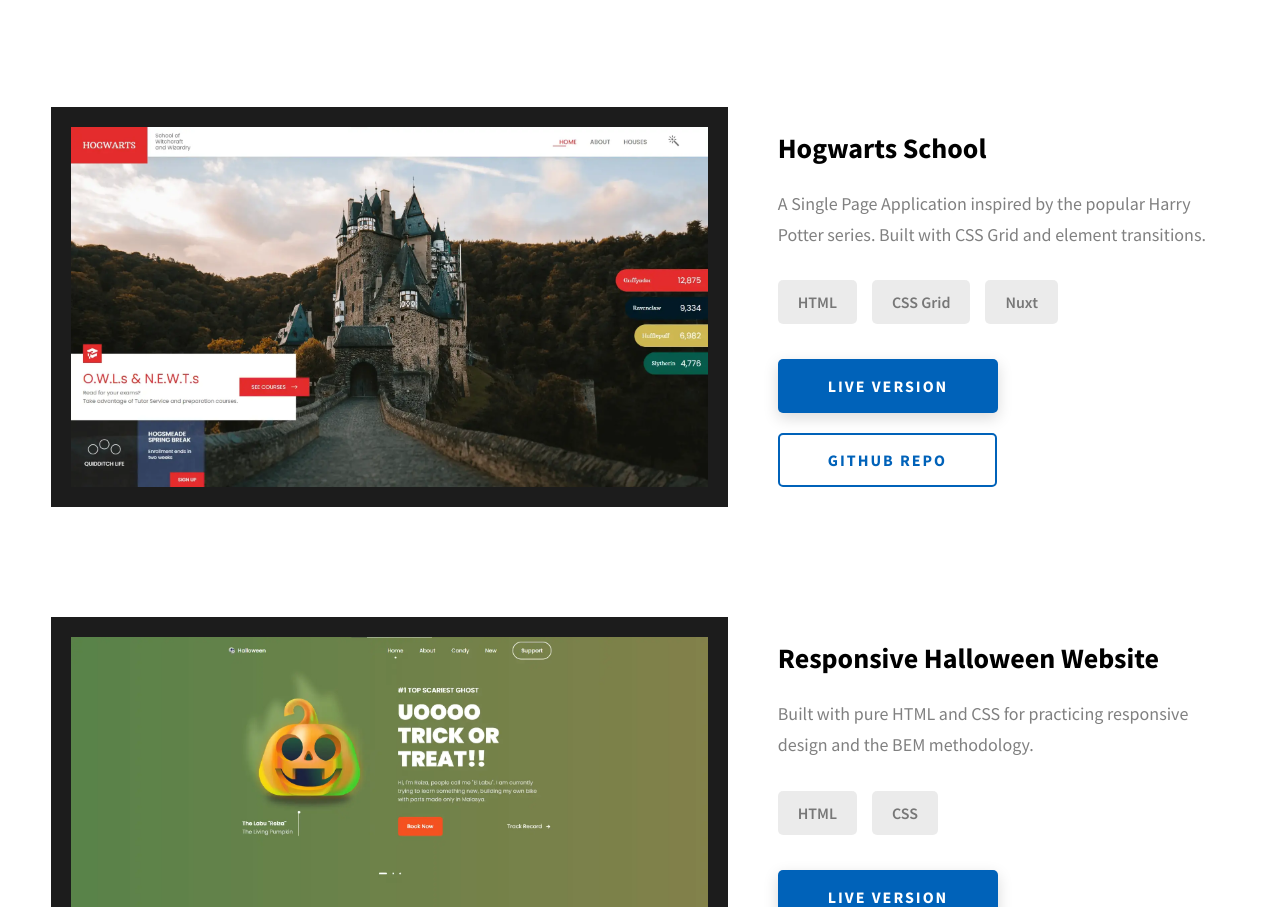
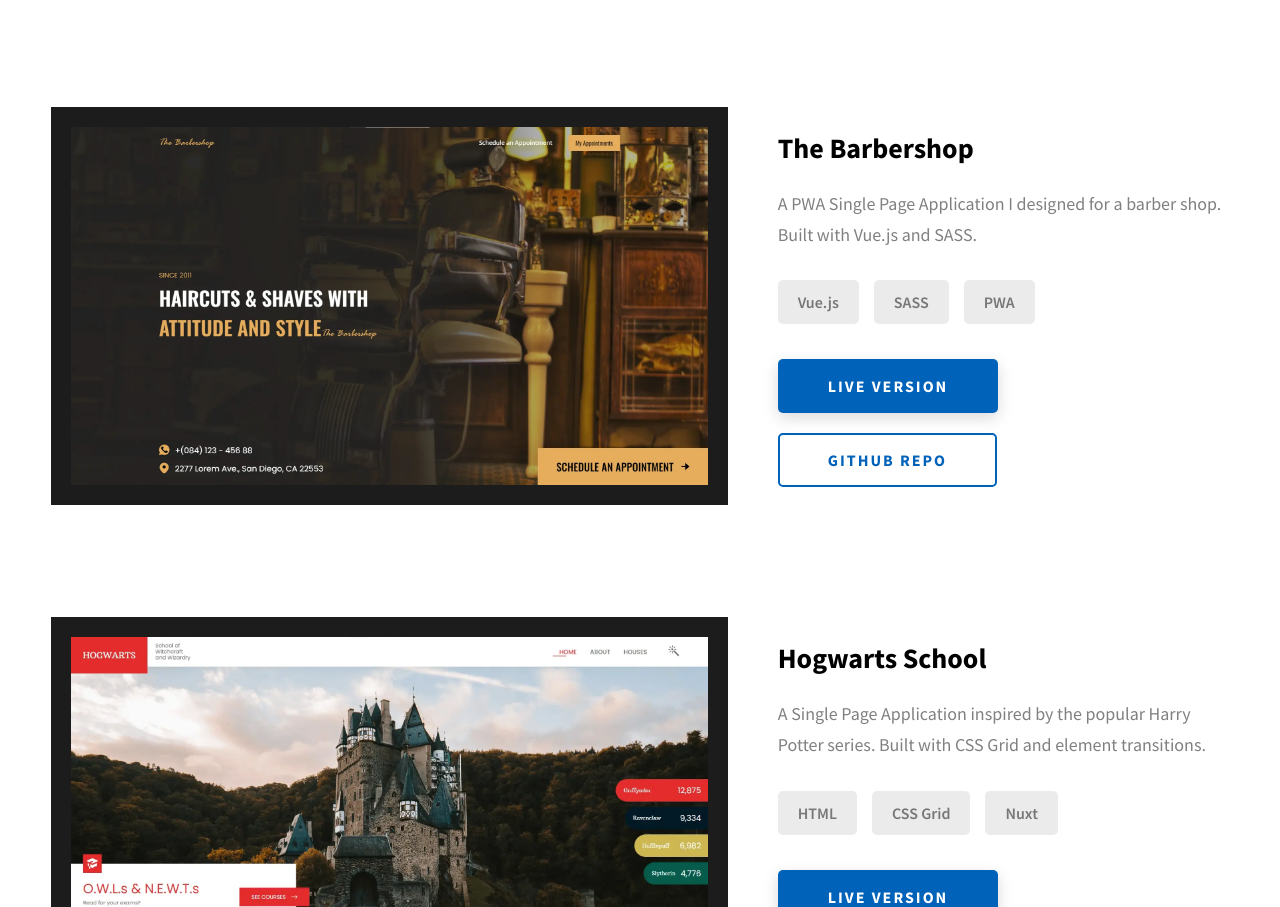
Before and after one commit to Pedro-Henrique-Ferreti/portfolio, a website built with Vite: page index.html in a window 1280 px wide. Shown: the part 1593-2500 px from the top of the page. Built offline with nearby package versions, Linux system fonts and the light colour scheme.

Commit message:
Add the app The Barbershop to projects list

```diff
--- a/index.html
+++ b/index.html
@@ -170,6 +170,43 @@
                 >
                 <a
                   href="https://github.com/Pedro-Henrique-Ferreti/Bistro-Bliss"
+                  class="btn btn--med btn--theme-inv"
+                  target="_blank"
+                  >GitHub repo</a
+                >
+              </div>
+            </div>
+          </div>
+
+          <!-- The Barbershop -->
+          <div class="projects__row">
+            <div class="projects__row-img-cont">
+              <img
+                src="./assets/img/the_barbershop.webp"
+                alt="Software Screenshot"
+                class="projects__row-img"
+                loading="lazy"
+              />
+            </div>
+            <div class="projects__row-content">
+              <h3 class="projects__row-content-title">The Barbershop</h3>
+              <p class="projects__row-content-desc">
+                A PWA Single Page Application I designed for a barber shop. Built with Vue.js and SASS.
+              </p>
+              <div class="skills">
+                <div class="skills__skill">Vue.js</div>
+                <div class="skills__skill">SASS</div>
+                <div class="skills__skill">PWA</div>
+              </div>
+              <div class="projects__row-content-cta">
+                <a
+                  href="https://the-barbershop-ca.netlify.app/"
+                  class="btn btn--med btn--theme dynamicBgClr"
+                  target="_blank"
+                  >Live Version</a
+                >
+                <a
+                  href="https://github.com/Pedro-Henrique-Ferreti/the-barbershop"
                   class="btn btn--med btn--theme-inv"
                   target="_blank"
                   >GitHub repo</a
```
Also changed, not shown: assets/img/the_barbershop.webp (added).
